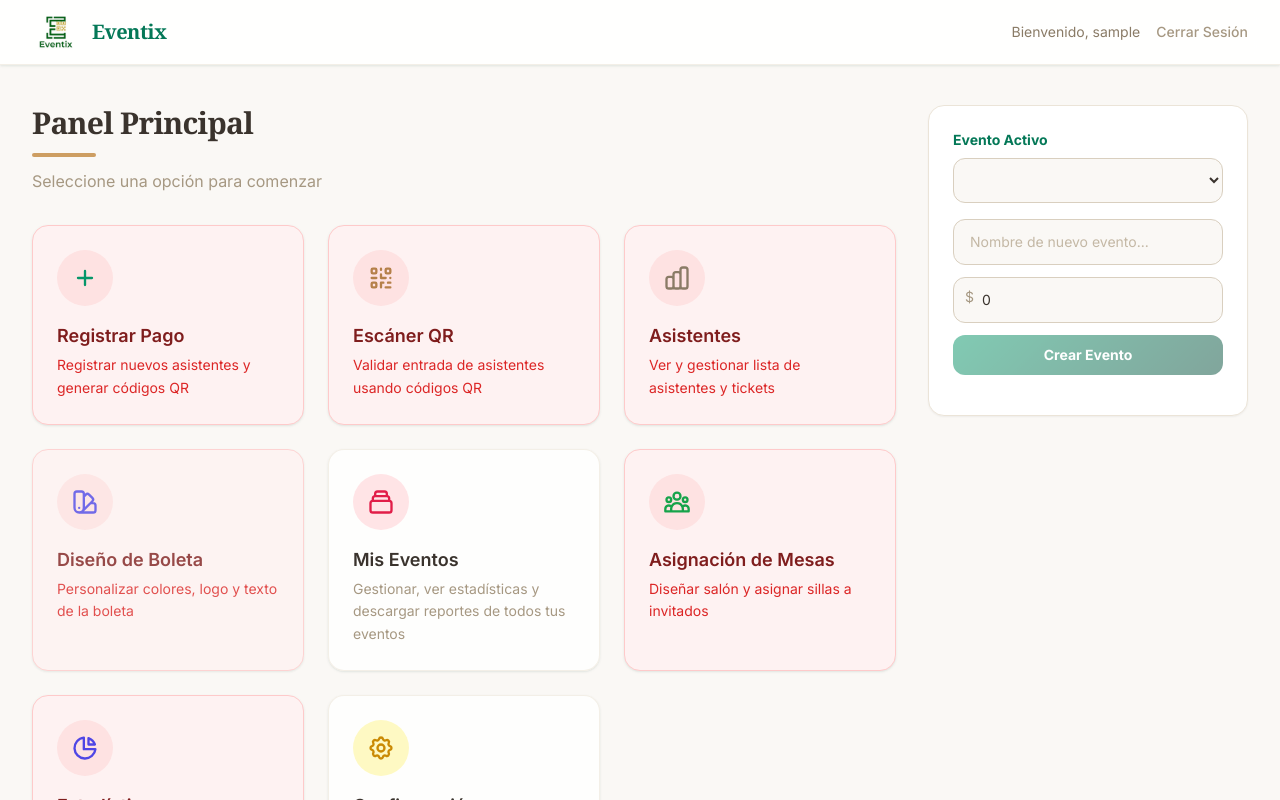
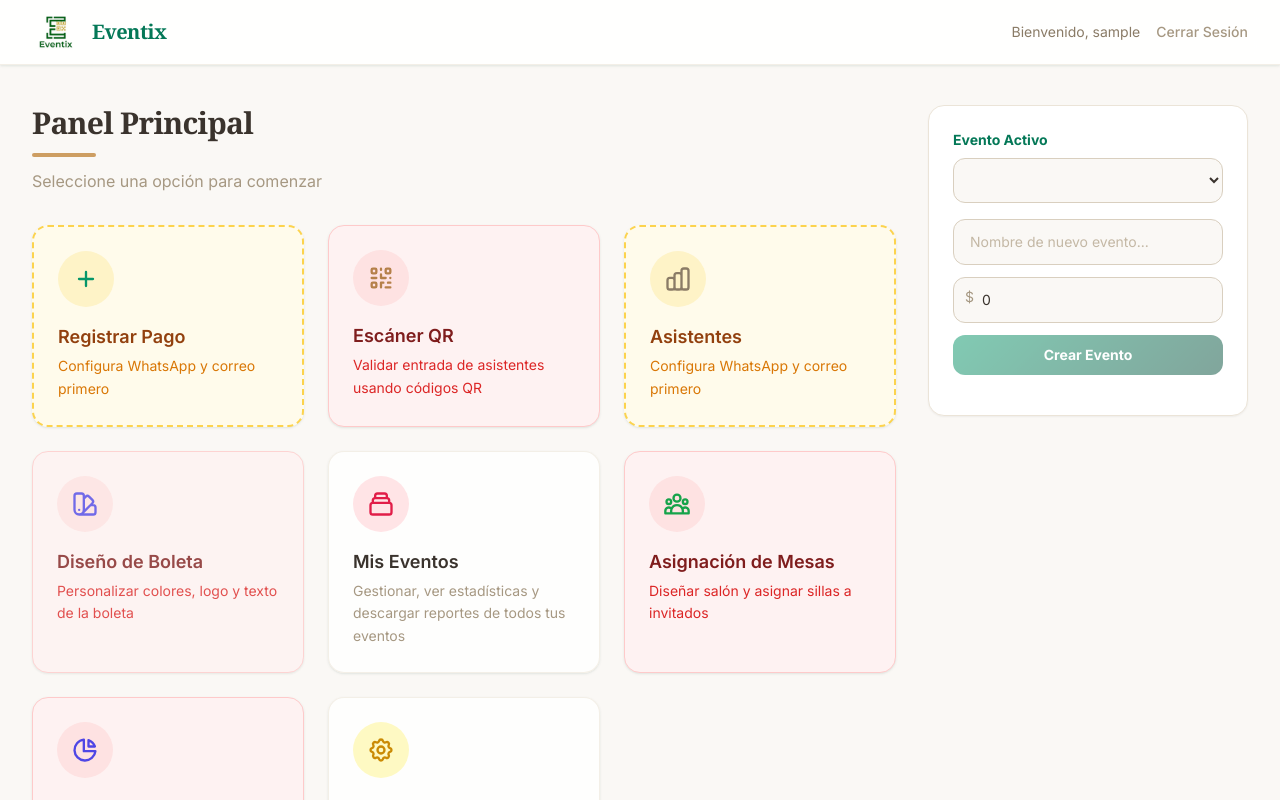
Before and after one commit to Lui-get123/banquete-soft, a Next.js app: page /dashboard in a window 1280 px wide. Shown: the top 800 px of the page. Built offline with nearby package versions, Linux system fonts and the light colour scheme; sample sign-in values are in the browser's storage.

Commit message:
feat: Make WhatsApp and email config mandatory - block features until configured, remove personal email fallback

```diff
--- a/src/app/api/enviar-boletas/route.ts
+++ b/src/app/api/enviar-boletas/route.ts
@@ -17,8 +17,8 @@ async function postEnviarBoletas(request: NextRequest) {
       );
     }
 
-    let emailUser = process.env.EMAIL_USER;
-    let emailPass = process.env.EMAIL_PASS;
+    let emailUser: string | null = null;
+    let emailPass: string | null = null;
 
     if (userId) {
       const { data: user, error } = await supabase
@@ -35,8 +35,8 @@ async function postEnviarBoletas(request: NextRequest) {
 
     if (!emailUser || !emailPass) {
       return NextResponse.json(
-        { error: 'El servidor no tiene configuradas las credenciales de correo' },
-        { status: 500 }
+        { error: 'Debes configurar tu correo Gmail en Configuración antes de enviar boletas.' },
+        { status: 400 }
       );
     }
 
--- a/src/app/api/public/enviar-boletas/route.ts
+++ b/src/app/api/public/enviar-boletas/route.ts
@@ -15,8 +15,8 @@ export async function POST(request: NextRequest) {
       );
     }
 
-    let emailUser = process.env.EMAIL_USER;
-    let emailPass = process.env.EMAIL_PASS;
+    let emailUser: string | null = null;
+    let emailPass: string | null = null;
 
     if (evento_id) {
       const { data: evento, error: eventError } = await supabase
@@ -41,8 +41,8 @@ export async function POST(request: NextRequest) {
 
     if (!emailUser || !emailPass) {
       return NextResponse.json(
-        { error: 'El servidor no tiene configuradas las credenciales de correo' },
-        { status: 500 }
+        { error: 'El organizador de este evento aún no ha configurado su correo. Contacta al organizador.' },
+        { status: 400 }
       );
     }
 
--- a/src/app/dashboard/page.tsx
+++ b/src/app/dashboard/page.tsx
@@ -17,6 +17,7 @@ export default function DashboardPage() {
   const [editandoEvento, setEditandoEvento] = useState(false);
   const [eventoEditNombre, setEventoEditNombre] = useState('');
   const [eventoEditPrecio, setEventoEditPrecio] = useState('0');
+  const [configCompleta, setConfigCompleta] = useState(false);
 
   useEffect(() => {
     const token = localStorage.getItem('token');
@@ -38,8 +39,23 @@ export default function DashboardPage() {
 
     if (parsedUser.status === 'active') {
       cargarEventos();
+      verificarConfiguracion();
     }
   }, [router]);
+
+  const verificarConfiguracion = async () => {
+    try {
+      const res = await apiFetch('/api/config');
+      if (res.ok) {
+        const data = await res.json();
+        const tieneWhatsapp = !!data.whatsapp_contacto;
+        const tieneEmail = !!data.email_user && !!data.email_pass;
+        setConfigCompleta(tieneWhatsapp && tieneEmail);
+      }
+    } catch (error) {
+      console.error('Error verificando config:', error);
+    }
+  };
 
   const cargarEventos = async () => {
     try {
@@ -215,6 +231,7 @@ export default function DashboardPage() {
             baseColorClass="bg-primary-100"
             iconColorClass="text-primary-600"
             disabled={!eventoActivo}
+            needsConfig={!configCompleta}
             icon={
               <svg className="w-7 h-7 text-primary-600" fill="none" stroke="currentColor" viewBox="0 0 24 24">
                 <path strokeLinecap="round" strokeLinejoin="round" strokeWidth={2} d="M12 6v6m0 0v6m0-6h6m-6 0H6" />
@@ -245,6 +262,7 @@ export default function DashboardPage() {
             baseColorClass="bg-warm-200"
             iconColorClass="text-warm-600"
             disabled={!eventoActivo}
+            needsConfig={!configCompleta}
             icon={
               <svg className="w-7 h-7 text-warm-600" fill="none" stroke="currentColor" viewBox="0 0 24 24">
                 <path strokeLinecap="round" strokeLinejoin="round" strokeWidth={2} d="M9 19v-6a2 2 0 00-2-2H5a2 2 0 00-2 2v6a2 2 0 002 2h2a2 2 0 002-2zm0 0V9a2 2 0 012-2h2a2 2 0 012 2v10m-6 0a2 2 0 002 2h2a2 2 0 002-2m0 0V5a2 2 0 012-2h2a2 2 0 012 2v14a2 2 0 01-2 2h-2a2 2 0 01-2-2z" />
@@ -373,6 +391,7 @@ export default function DashboardPage() {
 
               {eventoActivo && (
                 <div className="mt-5 pt-5 border-t border-warm-100">
+                  {configCompleta ? (
                     <button
                       onClick={() => {
                         const url = `${window.location.origin}/e/${eventoActivo}`;
@@ -387,6 +406,11 @@ export default function DashboardPage() {
                       </svg>
                       Copiar Enlace de Registro Público
                     </button>
+                  ) : (
+                    <div className="text-center p-3 bg-amber-50 rounded-xl border border-dashed border-amber-300">
+                      <p className="text-amber-700 text-xs font-medium">⚠️ Configura tu WhatsApp y correo Gmail para habilitar el registro público</p>
+                    </div>
+                  )}
                 </div>
               )}
             </div>
@@ -413,8 +437,26 @@ const DashboardCard = ({
   delayClass,
   baseColorClass,
   iconColorClass,
-  disabled
+  disabled,
+  needsConfig
 }: any) => {
+  if (needsConfig) {
+    return (
+      <div
+        onClick={() => alert('Para usar esta función, primero ve a Configuración y registra tu número de WhatsApp y tu correo Gmail con contraseña de aplicación.')}
+        className={`card-hover p-6 cursor-pointer group ${delayClass} bg-amber-50 border-2 border-dashed border-amber-300`}
+      >
+        <div className={`flex items-center justify-center w-14 h-14 bg-amber-100 rounded-full mb-4`}>
+          <div className="text-amber-500">
+            {icon}
+          </div>
+        </div>
+        <h3 className="text-lg font-semibold text-amber-800 mb-1">{title}</h3>
+        <p className="text-amber-600 text-sm leading-relaxed">Configura WhatsApp y correo primero</p>
+      </div>
+    );
+  }
+
   if (disabled) {
     return (
       <div
```
Lines whose indentation alone changed are shown as unchanged.
